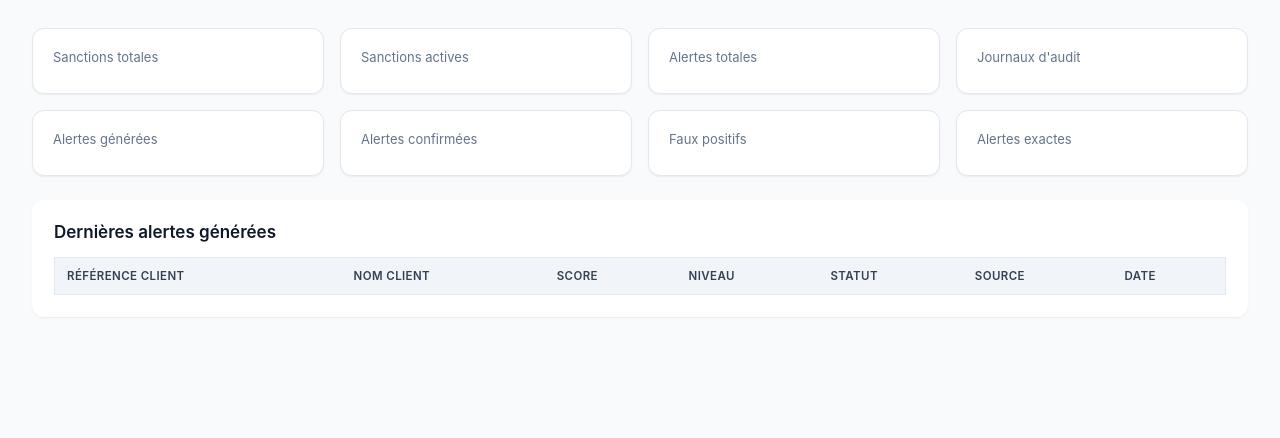
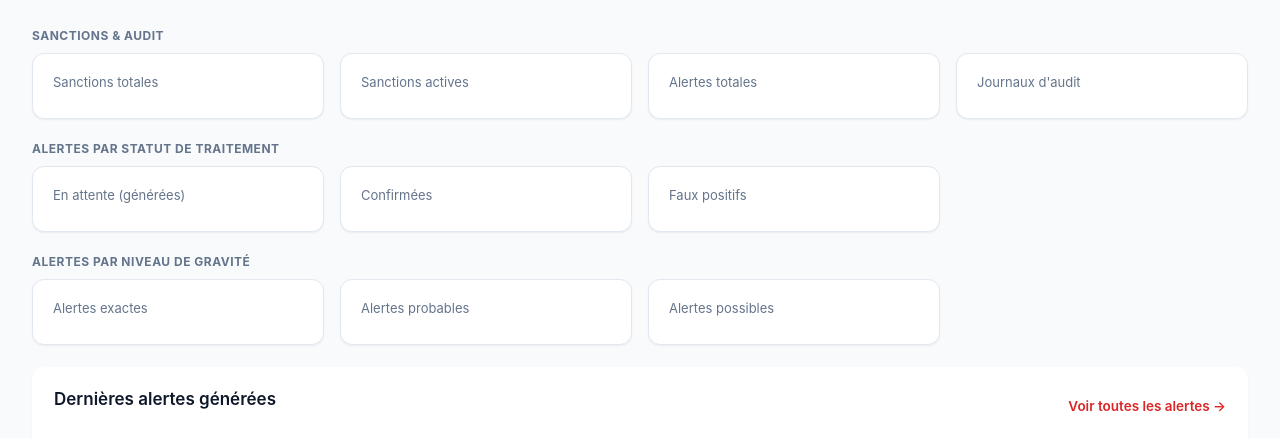
Before and after one commit to Kholia-1/BLACKMODULE, a FastAPI app: template blackmodule/app/templates/dashboard.html in a window 1280 px wide. Shown: the part 214-652 px from the top of the page. Run offline with FastAPI, Linux system fonts and the light colour scheme; the template is opened without the code that fills it, so the values that code supplies are empty.

Commit message:
Améliore le dashboard : regroupement, cartes manquantes, lignes cliquables
Les 8 cartes de stats étaient à plat sans hiérarchie, mélangeant
sanctions/alertes/audit. Regroupées en 3 sections (Sanctions & audit,
Alertes par statut, Alertes par gravité).

Le backend calculait déjà alertes_probables et alertes_possibles mais
le template ne les affichait jamais — ajoutées, avec un code couleur
par gravité cohérent avec les badges déjà utilisés ailleurs (rouge
pour exacte, ambre pour probable).

Les lignes du tableau "Dernières alertes" ne menaient nulle part :
elles ouvrent maintenant la liste des alertes filtrée sur la référence
client. Ajout d'un lien "Voir toutes les alertes".

Co-Authored-By: Claude Sonnet 5 <noreply@anthropic.com>

```diff
--- a/blackmodule/app/templates/dashboard.html
+++ b/blackmodule/app/templates/dashboard.html
@@ -39,11 +39,23 @@
             padding: 28px 32px;
         }
 
+        .stat-group {
+            margin-bottom: 22px;
+        }
+
+        .stat-group-title {
+            font-size: 12px;
+            font-weight: 700;
+            text-transform: uppercase;
+            letter-spacing: 0.5px;
+            color: #64748B;
+            margin-bottom: 10px;
+        }
+
         .cards {
             display: grid;
             grid-template-columns: repeat(4, 1fr);
             gap: 16px;
-            margin-bottom: 24px;
         }
 
         .card {
@@ -51,6 +63,7 @@
             padding: 20px;
             border-radius: 12px;
             box-shadow: 0 1px 2px rgba(15,23,42,0.06);
+            border-left: 3px solid transparent;
         }
 
         .card-title {
@@ -63,6 +76,50 @@
             font-size: 26px;
             font-weight: 700;
             color: #0F172A;
+        }
+
+        .card-exacte {
+            border-left-color: #DC2626;
+        }
+
+        .card-exacte .card-value {
+            color: #DC2626;
+        }
+
+        .card-probable {
+            border-left-color: #D97706;
+        }
+
+        .card-probable .card-value {
+            color: #D97706;
+        }
+
+        .card-possible {
+            border-left-color: #64748B;
+        }
+
+        .section-header {
+            display: flex;
+            justify-content: space-between;
+            align-items: center;
+            gap: 12px;
+            flex-wrap: wrap;
+        }
+
+        .section-header a {
+            color: #DC2626;
+            font-size: 13.5px;
+            font-weight: 600;
+            text-decoration: none;
+            white-space: nowrap;
+        }
+
+        .section-header a:hover {
+            text-decoration: underline;
+        }
+
+        tbody tr {
+            cursor: pointer;
         }
 
         .section {
@@ -185,6 +242,8 @@
 
 <div class="container">
 
+    <div class="stat-group">
+        <div class="stat-group-title">Sanctions & audit</div>
         <div class="cards">
             <div class="card">
                 <div class="card-title">Sanctions totales</div>
@@ -205,14 +264,19 @@
                 <div class="card-title">Journaux d'audit</div>
                 <div class="card-value">{{ total_audit_logs }}</div>
             </div>
+        </div>
+    </div>
 
+    <div class="stat-group">
+        <div class="stat-group-title">Alertes par statut de traitement</div>
+        <div class="cards">
             <div class="card">
-            <div class="card-title">Alertes générées</div>
+                <div class="card-title">En attente (générées)</div>
                 <div class="card-value">{{ alerts_generee }}</div>
             </div>
 
             <div class="card">
-            <div class="card-title">Alertes confirmées</div>
+                <div class="card-title">Confirmées</div>
                 <div class="card-value">{{ alerts_confirmee }}</div>
             </div>
 
@@ -220,15 +284,34 @@
                 <div class="card-title">Faux positifs</div>
                 <div class="card-value">{{ alerts_faux_positif }}</div>
             </div>
+        </div>
+    </div>
 
-        <div class="card">
+    <div class="stat-group">
+        <div class="stat-group-title">Alertes par niveau de gravité</div>
+        <div class="cards">
+            <div class="card card-exacte">
                 <div class="card-title">Alertes exactes</div>
                 <div class="card-value">{{ alertes_exactes }}</div>
+            </div>
+
+            <div class="card card-probable">
+                <div class="card-title">Alertes probables</div>
+                <div class="card-value">{{ alertes_probables }}</div>
+            </div>
+
+            <div class="card card-possible">
+                <div class="card-title">Alertes possibles</div>
+                <div class="card-value">{{ alertes_possibles }}</div>
+            </div>
         </div>
     </div>
 
     <div class="section">
+        <div class="section-header">
             <h2>Dernières alertes générées</h2>
+            <a href="/web/alerts">Voir toutes les alertes &rarr;</a>
+        </div>
 
         <table>
             <thead>
@@ -245,7 +328,7 @@
 
 <tbody>
     {% for alert in recent_alerts %}
-    <tr>
+    <tr onclick="window.location='/web/alerts?client_reference={{ alert.client_reference | urlencode }}'">
         <td>{{ alert.client_reference if alert.client_reference else "-" }}</td>
 
         <td>
```
Lines whose indentation alone changed are shown as unchanged.
